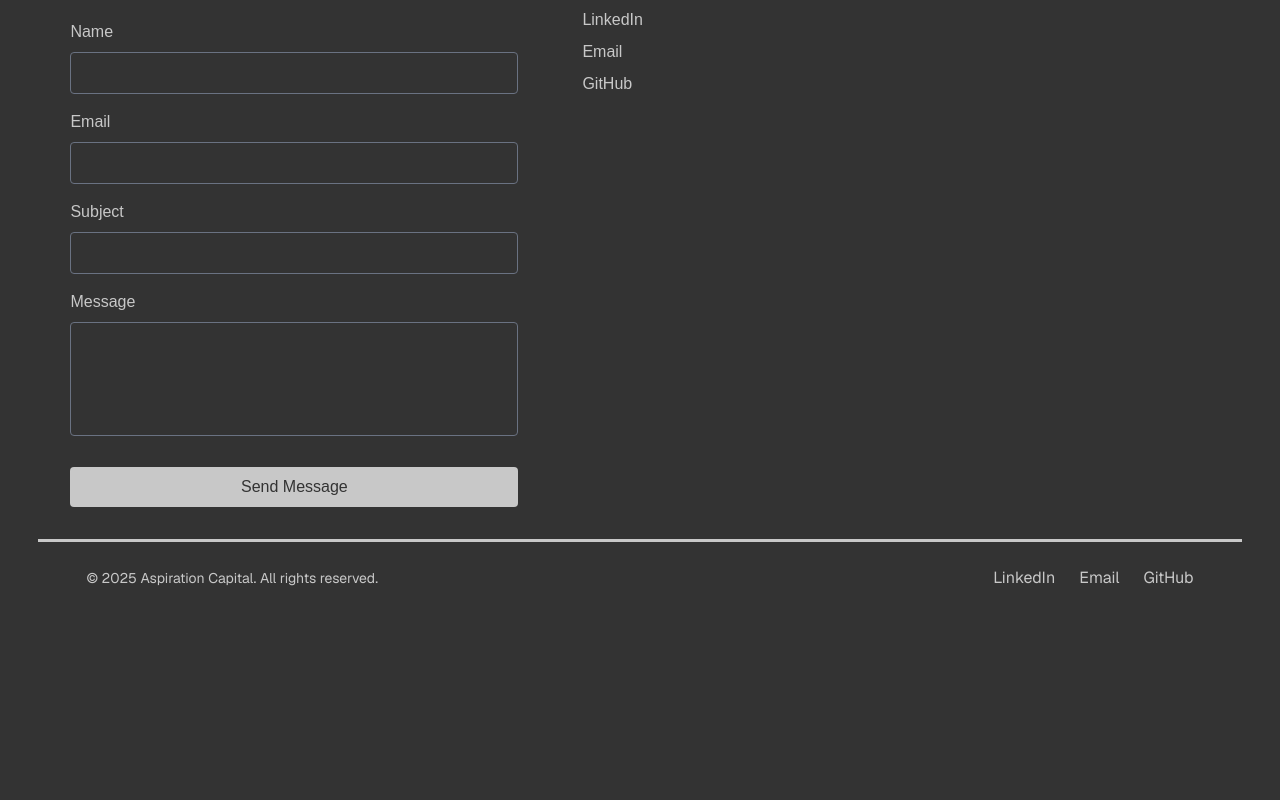
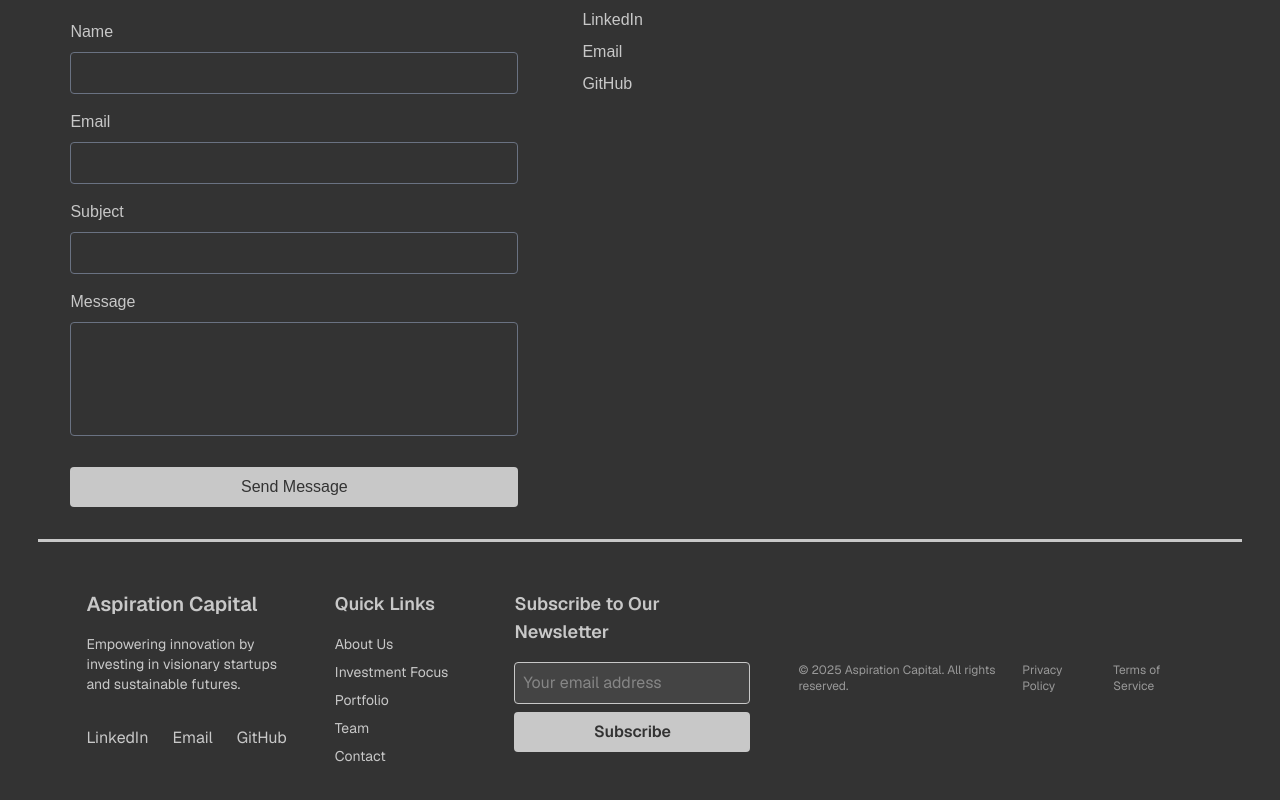
Before and after one commit to Craig-pseudo/AspirationCapital, a Next.js app: page / in a window 1280 px wide. Shown: the part 1388-2188 px from the top of the page. Before the commit the page ends 2002 px from the top, so only its background shows below. Built offline with nearby package versions, Linux system fonts and the light colour scheme.

Commit message:
Footer Changes

```diff
--- a/app/components/Footer.tsx
+++ b/app/components/Footer.tsx
@@ -1,21 +1,42 @@
-import React from 'react';
+'use client'
+import React, { useState } from "react";
 
 const Footer = () => {
+  const [email, setEmail] = useState("");
+  const [subscribed, setSubscribed] = useState(false);
+
+  const handleSubscribe = (e: React.FormEvent) => {
+    e.preventDefault();
+    if (email.trim()) {
+      // Simulate subscription success
+      setSubscribed(true);
+      setEmail("");
+    }
+  };
+
   return (
-    <footer className="bg-[#333333] text-[#C8C8C8] border-t-2 border-[#C8C8C8] py-6 px-6 md:px-12 font-sans max-w-7xl mx-auto flex flex-col md:flex-row justify-between items-center">
-      <p className="text-sm mb-4 md:mb-0">&copy; {new Date().getFullYear()} Aspiration Capital. All rights reserved.</p>
+    <footer className="bg-[#333333] text-[#C8C8C8] border-t-2 border-[#C8C8C8] py-12 px-6 md:px-12 font-sans max-w-7xl mx-auto flex flex-col md:flex-row justify-between gap-12">
+      {/* Left: Logo and tagline */}
+      <div className="md:w-1/3 flex flex-col space-y-4">
+        <h3 className="text-xl font-semibold">Aspiration Capital</h3>
+        <p className="text-sm max-w-xs">
+          Empowering innovation by investing in visionary startups and
+          sustainable futures.
+        </p>
 
-      <div className="flex space-x-6">
+        <div className="flex space-x-6 mt-4">
           <a
             href="https://www.linkedin.com/in/yourprofile"
             target="_blank"
             rel="noopener noreferrer"
+            aria-label="LinkedIn"
             className="hover:text-[#E0E0E0] transition-colors duration-200"
           >
             LinkedIn
           </a>
           <a
             href="mailto:youremail@example.com"
+            aria-label="Email"
             className="hover:text-[#E0E0E0] transition-colors duration-200"
           >
             Email
@@ -24,10 +45,78 @@ const Footer = () => {
             href="https://github.com/yourusername"
             target="_blank"
             rel="noopener noreferrer"
+            aria-label="GitHub"
             className="hover:text-[#E0E0E0] transition-colors duration-200"
           >
             GitHub
           </a>
+        </div>
+      </div>
+
+      {/* Middle: Quick Links */}
+      <div className="md:w-1/3 flex flex-col space-y-4">
+        <h4 className="text-lg font-semibold">Quick Links</h4>
+        <nav className="flex flex-col space-y-2 text-sm">
+          <a href="#about" className="hover:underline hover:text-[#E0E0E0]">
+            About Us
+          </a>
+          <a
+            href="#investment-focus"
+            className="hover:underline hover:text-[#E0E0E0]"
+          >
+            Investment Focus
+          </a>
+          <a href="#portfolio" className="hover:underline hover:text-[#E0E0E0]">
+            Portfolio
+          </a>
+          <a href="#team" className="hover:underline hover:text-[#E0E0E0]">
+            Team
+          </a>
+          <a href="#contact" className="hover:underline hover:text-[#E0E0E0]">
+            Contact
+          </a>
+        </nav>
+      </div>
+
+      {/* Right: Newsletter Signup */}
+      <div className="md:w-1/3">
+        <h4 className="text-lg font-semibold mb-4">Subscribe to Our Newsletter</h4>
+        {subscribed ? (
+          <p className="text-green-400">Thank you for subscribing!</p>
+        ) : (
+          <form onSubmit={handleSubscribe} className="flex flex-col space-y-2">
+            <input
+              type="email"
+              placeholder="Your email address"
+              value={email}
+              onChange={(e) => setEmail(e.target.value)}
+              required
+              className="p-2 rounded bg-[#444444] text-[#C8C8C8] border border-[#C8C8C8] focus:outline-none focus:ring-2 focus:ring-[#C8C8C8]"
+            />
+            <button
+              type="submit"
+              className="bg-[#C8C8C8] text-[#333333] py-2 rounded font-semibold hover:bg-[#b0b0b0] transition"
+            >
+              Subscribe
+            </button>
+          </form>
+        )}
+      </div>
+
+      {/* Bottom full width: copyright & legal */}
+      <div className="mt-12 pt-6 w-full flex flex-col md:flex-row justify-between text-xs text-[#999999]">
+  <p className="mb-4 md:mb-0">
+    &copy; {new Date().getFullYear()} Aspiration Capital. All rights
+    reserved.
+  </p>
+  <div className="flex space-x-6">
+    <a href="/privacy" className="hover:underline hover:text-[#E0E0E0]">
+      Privacy Policy
+    </a>
+    <a href="/terms" className="hover:underline hover:text-[#E0E0E0]">
+      Terms of Service
+    </a>
+  </div>
 </div>
     </footer>
   );
```
Lines whose indentation alone changed are shown as unchanged.
